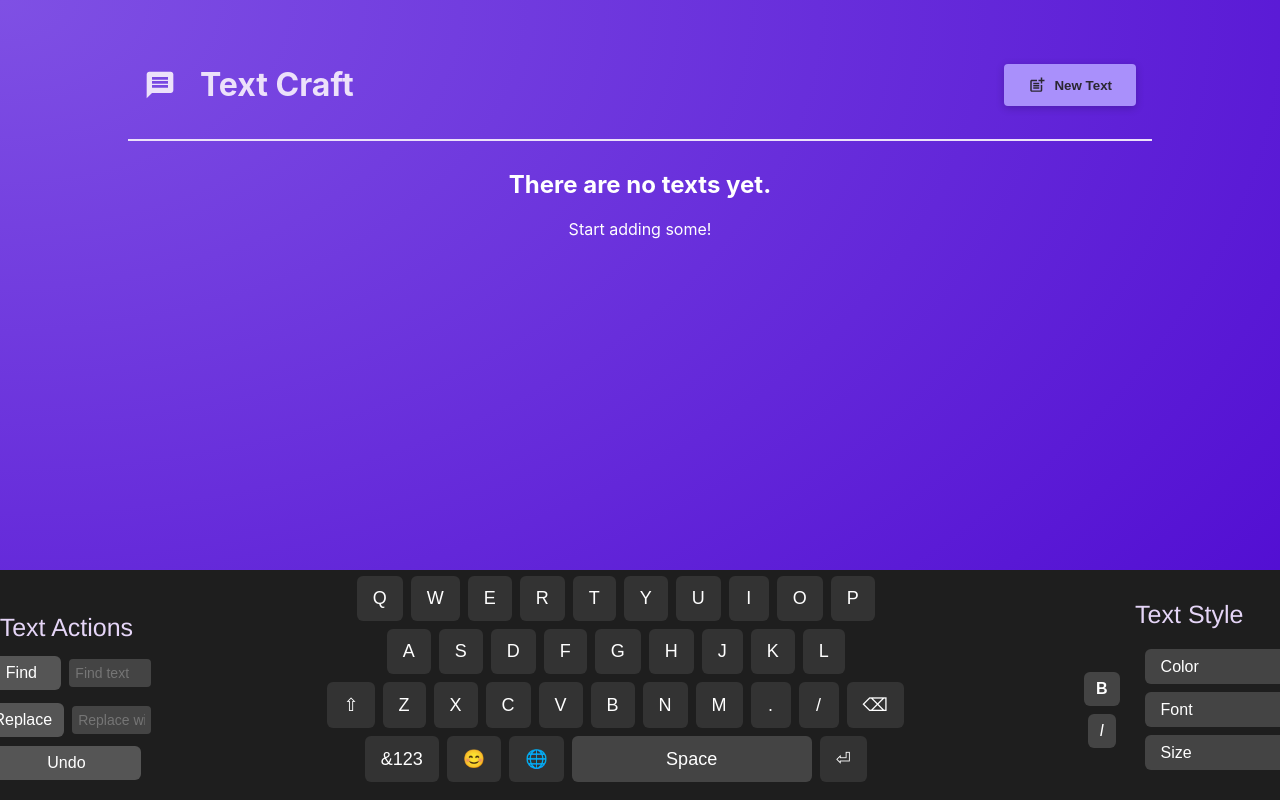
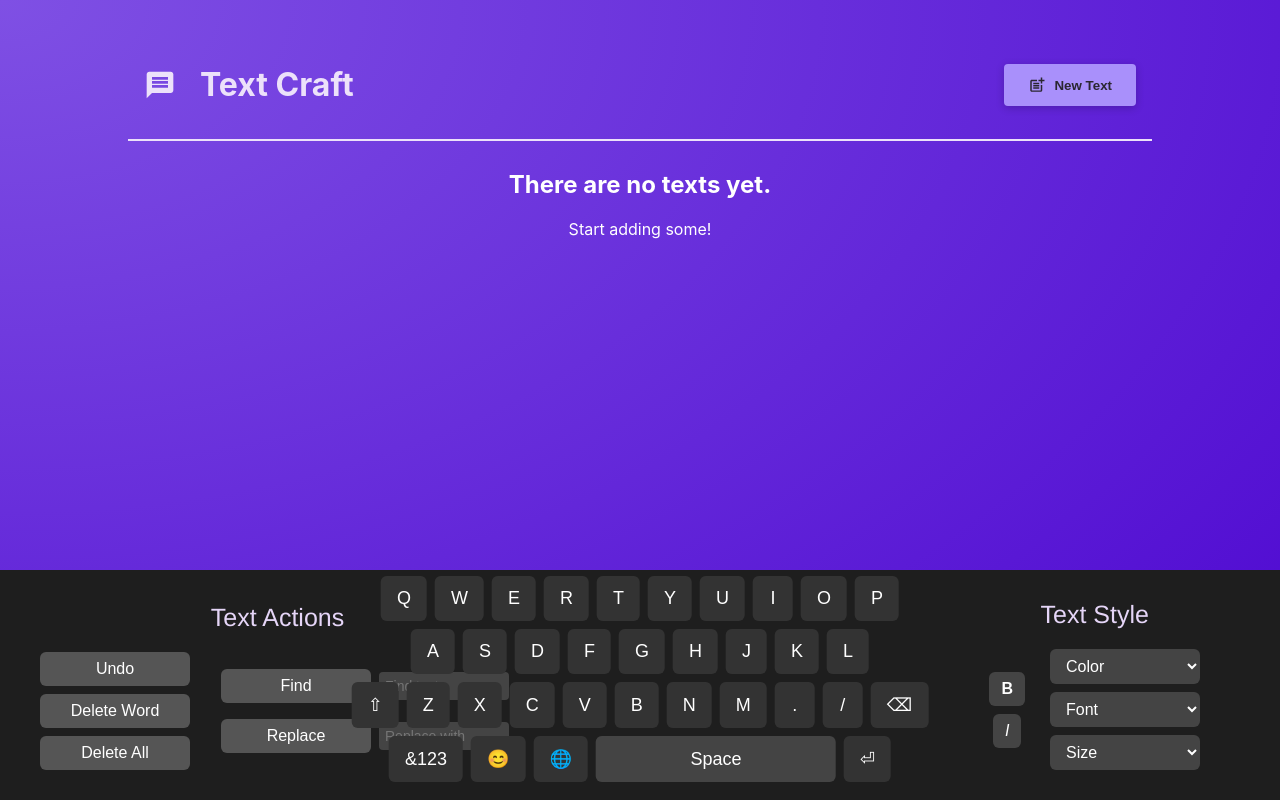
Before and after one commit to EMNusbach/fs-unit-4, a React (Vite) app: page / in a window 1280 px wide. Built offline with nearby package versions, Linux system fonts and the light colour scheme.

Commit message:
undo action- not finished

```diff
--- a/src/components/TextDisplay.jsx
+++ b/src/components/TextDisplay.jsx
@@ -14,6 +14,7 @@ function TextDisplay({
     // === State ===
     const [isEditing, setIsEditing] = useState(startEditing || false);
     const [localParts, setLocalParts] = useState(bodyParts);
+    const [undoStack, setUndoStack] = useState([]);
     const [currentStyle, setCurrentStyle] = useState({
         color: 'black',
         fontSize: '16px',
@@ -32,7 +33,18 @@ function TextDisplay({
     }, []);
 
     useEffect(() => {
+        function handleUndoEvent(e) {
+            handleUndo();
+        }
+
+        window.addEventListener('undo-text', handleUndoEvent);
+        return () => window.removeEventListener('undo-text', handleUndoEvent);
+    }, []);
+
+
+    useEffect(() => {
         if (isEditing) {
+
             setLocalParts(bodyParts); // Reset on edit start
         }
     }, [isEditing]);
@@ -48,12 +60,13 @@ function TextDisplay({
         return () => window.removeEventListener('virtual-keypress', handleKey);
     }, [isEditing, isFocused]);
 
+
     useEffect(() => {
         function handleReplace(e) {
             const { find, replace } = e.detail;
             if (!find) return;
-
             setLocalParts(prevParts => {
+                pushToUndoStack(prevParts);
                 return prevParts.flatMap(part => {
                     const pieces = part.text.split(find);
                     if (pieces.length === 1) return [part];
@@ -75,9 +88,6 @@ function TextDisplay({
         window.addEventListener('replace-text', handleReplace);
         return () => window.removeEventListener('replace-text', handleReplace);
     }, []);
-
-
-
 
     // === Helpers ===
     function highlightMatches(parts, searchTerm) {
@@ -104,6 +114,8 @@ function TextDisplay({
     }
 
     function handleVirtualKeyPress(key) {
+        if (!isEditing) return;
+
         let newStyle = { ...currentStyleRef };
 
         if (key.startsWith('{color:')) {
@@ -119,15 +131,38 @@ function TextDisplay({
             newStyle.fontStyle = key.slice(8, -1) === 'true' ? 'italic' : 'normal';
         } else if (key === 'Delete' || key === '←') {
             setLocalParts((prev) => {
+                pushToUndoStack(prev);
                 const last = prev[prev.length - 1];
                 if (!last) return [];
                 if (last.text.length === 1) return prev.slice(0, -1);
                 return [...prev.slice(0, -1), { ...last, text: last.text.slice(0, -1) }];
             });
             return;
-        } else {
+        } else if (key === '{deleteWord}') {
+            setLocalParts((prev) => {
+                pushToUndoStack(prev);
+                if (prev.length === 0) return [];
+                const last = prev[prev.length - 1];
+                const newText = last.text.trimEnd().split(' ');
+                if (newText.length <= 1) {
+                    return prev.slice(0, -1);
+                }
+                const updatedLast = { ...last, text: newText.slice(0, -1).join(' ') + ' ' };
+                return [...prev.slice(0, -1), updatedLast];
+            });
+            return;
+        } else if (key === '{deleteAll}') {
+            setLocalParts(prev => {
+                pushToUndoStack(prev);
+                return [];
+            });
+            return;
+        }
+
+         else {
             const newPart = { text: key, style: { ...currentStyleRef } };
             setLocalParts((prev) => {
+                pushToUndoStack(prev);
                 const last = prev[prev.length - 1];
                 if (last && JSON.stringify(last.style) === JSON.stringify(newPart.style)) {
                     return [...prev.slice(0, -1), { ...last, text: last.text + key }];
@@ -140,6 +175,18 @@ function TextDisplay({
         setCurrentStyle(newStyle);
         currentStyleRef = newStyle;
     }
+
+    function handleUndo() {
+        setUndoStack(prevStack => {
+            if (prevStack.length === 0) return prevStack;
+
+            const newStack = [...prevStack];
+            const lastState = newStack.pop();
+            setLocalParts(lastState);
+            return newStack;
+        });
+    }
+
 
     // === Event Handlers ===
     function handleEditClick() {
@@ -165,6 +212,13 @@ function TextDisplay({
         if (isEditing) {
             window.dispatchEvent(new CustomEvent('text-body-focus'));
         }
+    }
+    function pushToUndoStack(currentState) {
+        setUndoStack(prev => {
+            const newStack = [...prev, JSON.parse(JSON.stringify(currentState))];
+            console.log('🌀 PUSH TO UNDO STACK:', newStack);
+            return newStack;
+        });
     }
 
     // === JSX ===
--- a/src/components/TextsDisplayList.jsx
+++ b/src/components/TextsDisplayList.jsx
@@ -39,10 +39,7 @@ function TextsDisplayList({ selectedText }) {
 
   useEffect(() => {
     if (selectedText) {
-      const alreadyExists = texts.some((t) => t.id === selectedText.id);
-      if (!alreadyExists) {
-        setTexts((prev) => [selectedText, ...prev]);
-      }
+      addTextHandler(selectedText);
       setFocusedId(selectedText.id);
     }
   }, [selectedText]);
--- a/src/components/VirtualKeyboard.jsx
+++ b/src/components/VirtualKeyboard.jsx
@@ -107,7 +107,8 @@ function VirtualKeyboard() {
       <div className={classes.sidePanelLeft}>
         <label className={classes.label}>Text Actions</label>
 
-        <div className={classes.sidePanelLeftButtons}>
+      <div className={classes.sidePanelLeftButtons}>
+        <div className={classes.deleteButtons}>
           <div className={classes.sideActionRow}>
             <button className={classes.sideButton} onClick={handleFindClick}>Find</button>
             <input
@@ -133,8 +134,25 @@ function VirtualKeyboard() {
               readOnly
             />
           </div>
+          </div>
 
-          <button className={classes.sideButton}>Undo</button>
+        <div className={classes.deleteButtons}>
+          <button className={classes.sideButton}   onClick={() => {
+             window.dispatchEvent(new CustomEvent('undo-text'));}}>Undo</button>
+          <button
+              className={classes.sideButton}
+              onClick={() => window.dispatchEvent(new CustomEvent('virtual-keypress', { detail: '{deleteWord}' }))}
+            >
+              Delete Word
+            </button>
+
+            <button
+              className={classes.sideButton}
+              onClick={() => window.dispatchEvent(new CustomEvent('virtual-keypress', { detail: '{deleteAll}' }))}
+            >
+              Delete All
+            </button>
+          </div>
         </div>
       </div>
 
--- a/src/components/VirtualKeyboard.module.css
+++ b/src/components/VirtualKeyboard.module.css
@@ -8,20 +8,24 @@
   box-sizing: border-box;
   z-index: 1000;
   display: flex;
-  justify-content: center;
+  justify-content: space-between;
   align-items: flex-end;
-  gap: 150px;
 }
 
 .mainKeyboard {
+  position: absolute;
+  left: 50%;
+  transform: translateX(-50%);
   display: flex;
   flex-direction: column;
   align-items: center;
 }
 
+
 .sidePanelLeft,
 .sidePanelRight,
 .selectButtons,
+.deleteButtons,
 .toggleButtons {
   display: flex;
   flex-direction: column;
@@ -42,9 +46,8 @@
   gap: 5px;
   margin: 0 10px;
 }
-
-.sidePanelLeftButtons {
-  flex-direction: column;
+.sidePanelRight{
+  margin-right: 50px;
 }
 
 .sideActionRow {
@@ -65,7 +68,7 @@
   background-color: #444;
   color: white;
   width: 100%;
-  max-width: 160px;
+  max-width: 130px;
 }
 
 .row {
```
